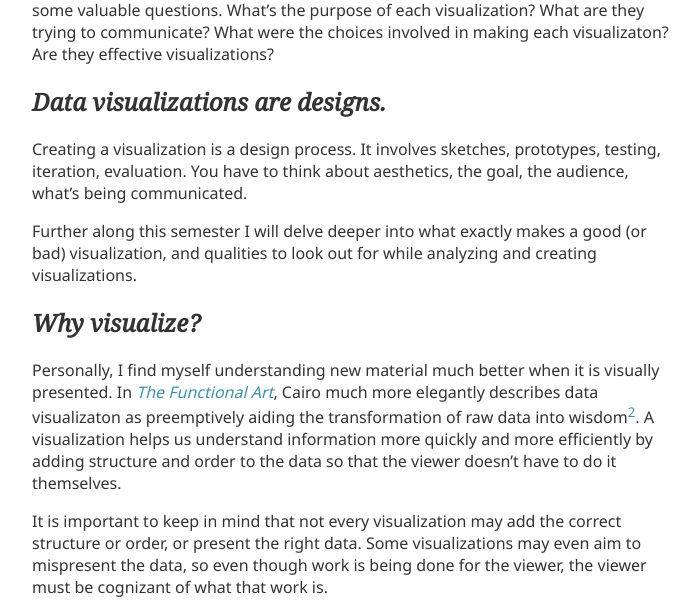
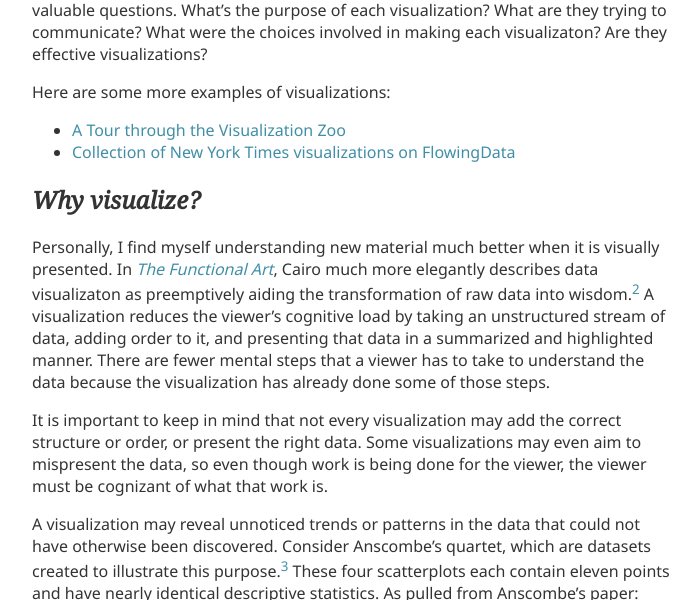
Before and after one commit to lester-lee/f2018-info-vis, a Jekyll site: the page built from _posts/2018-09-01-introduction.md, in a window 1280 px wide and 1400 px high, scrolled down 1347 px. Shown: the part 283-883 px from the top of the window, without its empty margins (288-988 px from the left). Built offline with Jekyll 4.4.1, drawn with Linux system fonts in a browser that asks for light colours; some of the changed text lies outside the part shown; grey boxes are pictures that could not be loaded.

Commit message:
Write first draft of introduction

```diff
--- a/_posts/2018-09-01-introduction.md
+++ b/_posts/2018-09-01-introduction.md
@@ -5,7 +5,7 @@
 This blog will document my independent study on information visualization. By the end of the semester, I hope to have gained a solid grasp of how and why information is visualized, as well as be able to both create and critically evaluate information visualizations. This introduction will be my first step into the field of information visualization, and there will be a lot of unanswered questions as I think about the material that I come across. These blog posts will hopefully illuminate my process of trying to answer the questions that arise, and in doing so, will serve as a record of what I've learned.
 
 ## What is information visualization?
-Information visualization is all about transforming data into visual representations. These visualizations can be used to explore a dataset, to glean information that may not have been readily accessible from the original dataset. Or they can be used to present information to an audience who may not be familiar with the dataset. Visualizations may also be used to confirm ideas about a dataset. [^1] Regardless, their purpose is to _communicate_ the data.
+Information visualization is all about transforming data into visual representations. These visualizations can be used to explore a dataset, to glean information that may not have been readily accessible from the original dataset. Or they can be used to present information to an audience who may not be familiar with the dataset. Visualizations may also be used to confirm ideas about a dataset.[^in-d] Regardless, their purpose is to _communicate_ the data.
 
 Visualizations can look like this:
 ![Example of a bar chart](https://datavizproject.com/wp-content/uploads/2015/10/Sk%C3%A6rmbillede-2017-07-18-kl.-09.58.24.png)
@@ -19,32 +19,52 @@
 
 ![Example of a pie chart](https://i.gyazo.com/102f03db91cee0fa141d1412f35540d7.png)
 
-Data visualizations come in all forms, but as a mode of communication, they raise some valuable questions. What's the purpose of each visualization? What are they trying to communicate? What were the choices involved in making each visualizaton? Are they effective visualizations?
+These are examples of visualizations that I often encounter, and they raise some valuable questions. What's the purpose of each visualization? What are they trying to communicate? What were the choices involved in making each visualizaton? Are they effective visualizations?
 
-## Data visualizations are designs.
-Creating a visualization is a design process. It involves sketches, prototypes, testing, iteration, evaluation. You have to think about aesthetics, the goal, the audience, what's being communicated.
-
-Further along this semester I will delve deeper into what exactly makes a good (or bad) visualization, and qualities to look out for while analyzing and creating visualizations.
+Here are some more examples of visualizations:
+- [A Tour through the Visualization Zoo](https://queue.acm.org/detail.cfm?id=1805128)
+- [Collection of New York Times visualizations on FlowingData](https://flowingdata.com/tag/new-york-times/)
 
 ## Why visualize?
-Personally, I find myself understanding new material much better when it is visually presented. In [_The Functional Art_](http://www.thefunctionalart.com/), Cairo much more elegantly describes data visualizaton as preemptively aiding the transformation of raw data into wisdom[^X]. A visualization helps us understand information more quickly and more efficiently by adding structure and order to the data so that the viewer doesn't have to do it themselves.
+Personally, I find myself understanding new material much better when it is visually presented. In [_The Functional Art_](http://www.thefunctionalart.com/), Cairo much more elegantly describes data visualizaton as preemptively aiding the transformation of raw data into wisdom.[^cairo] A visualization reduces the viewer's cognitive load by taking an unstructured stream of data, adding order to it, and presenting that data in a summarized and highlighted manner. There are fewer mental steps that a viewer has to take to understand the data because the visualization has already done some of those steps.
 
 It is important to keep in mind that not every visualization may add the correct structure or order, or present the right data. Some visualizations may even aim to mispresent the data, so even though work is being done for the viewer, the viewer must be cognizant of what that work is.
 
-A visualization may reveal patterns that were previously obscured, unnoticed trends in the data. For example, consider Anscombe's quartet, which are datasets created to illustrate this purpose.[^X] These four scatterplots each contain eleven points and have nearly identical descriptive statistics. When graphed, however, one can quickly see that they have distinctively different patterns.
-![Anscombe's quartet, four scatterplots]()
+A visualization may reveal unnoticed trends or patterns in the data that could not have otherwise been discovered. Consider Anscombe's quartet, which are datasets created to illustrate this purpose.[^anscombe] These four scatterplots each contain eleven points and have nearly identical descriptive statistics.
+As pulled from Anscombe's paper:
 
-## Fundamentals
-There are a lot of things to keep in mind when creating a visualization,
+![Identical descriptive statistics for the quartet](https://i.gyazo.com/2d33b57f5aee84932c99e20d29c5922b.png)
+
+When graphed, however, one can quickly see that they have distinctively different patterns.
+
+![Anscombe's quartet, four scatterplots](https://upload.wikimedia.org/wikipedia/commons/thumb/e/ec/Anscombe%27s_quartet_3.svg/425px-Anscombe%27s_quartet_3.svg.png)
+
+Though the quartet is artifically created, one can imagine similar situations in which patterns cannot be unveiled from just looking at the numbers, and how visualization can be useful in exploring and analyzing a dataset.
+
+It is also important to realize that not every dataset benefits from visualization!
+
+[Source: Wikipedia](https://en.wikipedia.org/wiki/Anscombe%27s_quartet)
+
+## Designing visualizations
+There are a lot of different types of information visualizations, and they vary depending on a lot of different factors. Creating a visualization is a human-centered design process. It involves sketches, prototypes, testing, iteration, evaluation. Who's the audience? What's being communicated? Is the design legible? Does it look good?
+
+There are many, many possible ways to visualize the same dataset, and there's never a best one. In creating and designing a visualization, there are a lot of tradeoffs and decisions that must be made. What type of chart is best suited for what kind of dataset? What types of charts are even out there? What types of datasets? How does one critique a visualization?
+
+[This article by Fernanda & Martin on design and redesign](https://medium.com/@hint_fm/design-and-redesign-4ab77206cf9) touches on a lot of these questions. Redesigning a visualization can be a form of critique, as it is clear what is changed between versions. It's important to think about the different expectations that a viewer might have for a visualization, and how both the designer and the audience play a part in making a good visualization.
+
+
+[This post on Storytelling With Data](http://www.storytellingwithdata.com/blog/2018/8/24/swdchallenge-how-would-you-makeover-this-graph) discusses redesigning visualizations for their makeover challenge, and is something I will participate in when I am more experienced in creating visualizations! As I begin to create my own visualizations, I will address and hopefully answer some of these questions about the design process.
 
 ## Readings
+This is a list of readings that influenced this blog post, though they are not explicitly mentioned elsewhere.
 - <http://socviz.co/lookatdata.html#lookatdata>
 - <https://serialmentor.com/dataviz/introduction.html>
-- <https://www.cc.gatech.edu/~stasko/papers/infovis07-interaction.pdf>
+- <http://www.cs.ubc.ca/labs/imager/tr/2009/VisChapter/akp-vischapter.pdf>
+- <https://hci.stanford.edu/courses/cs448b/papers/vanwijk_vov.pdf>
 
 ## References
-[^1]: <https://www.interaction-design.org/literature/article/information-visualization-a-brief-introduction>
+[^in-d]: <https://www.interaction-design.org/literature/article/information-visualization-a-brief-introduction>
 
-[^X]: Anscombe quartet reference
+[^anscombe]: [Anscombe, F. J. “Graphs in Statistical Analysis.” The American Statistician, vol. 27, no. 1, 1973, pp. 17–21.](https://www.jstor.org/stable/2682899)
 
-[^X]: _The Functional Art_ by Alberto Cairo. page 16-17
+[^cairo]: _The Functional Art_ by Alberto Cairo. page 16-17
```
